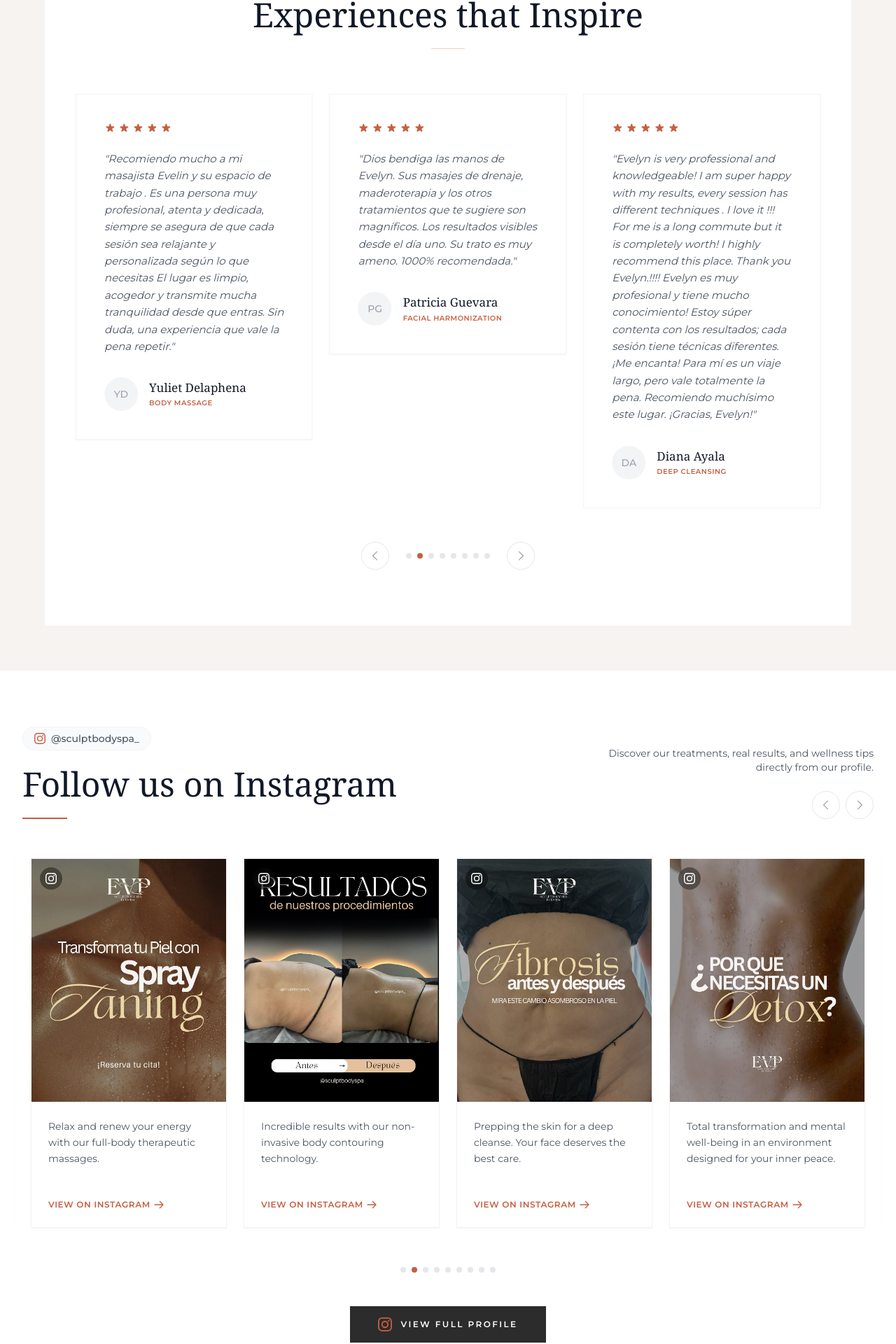
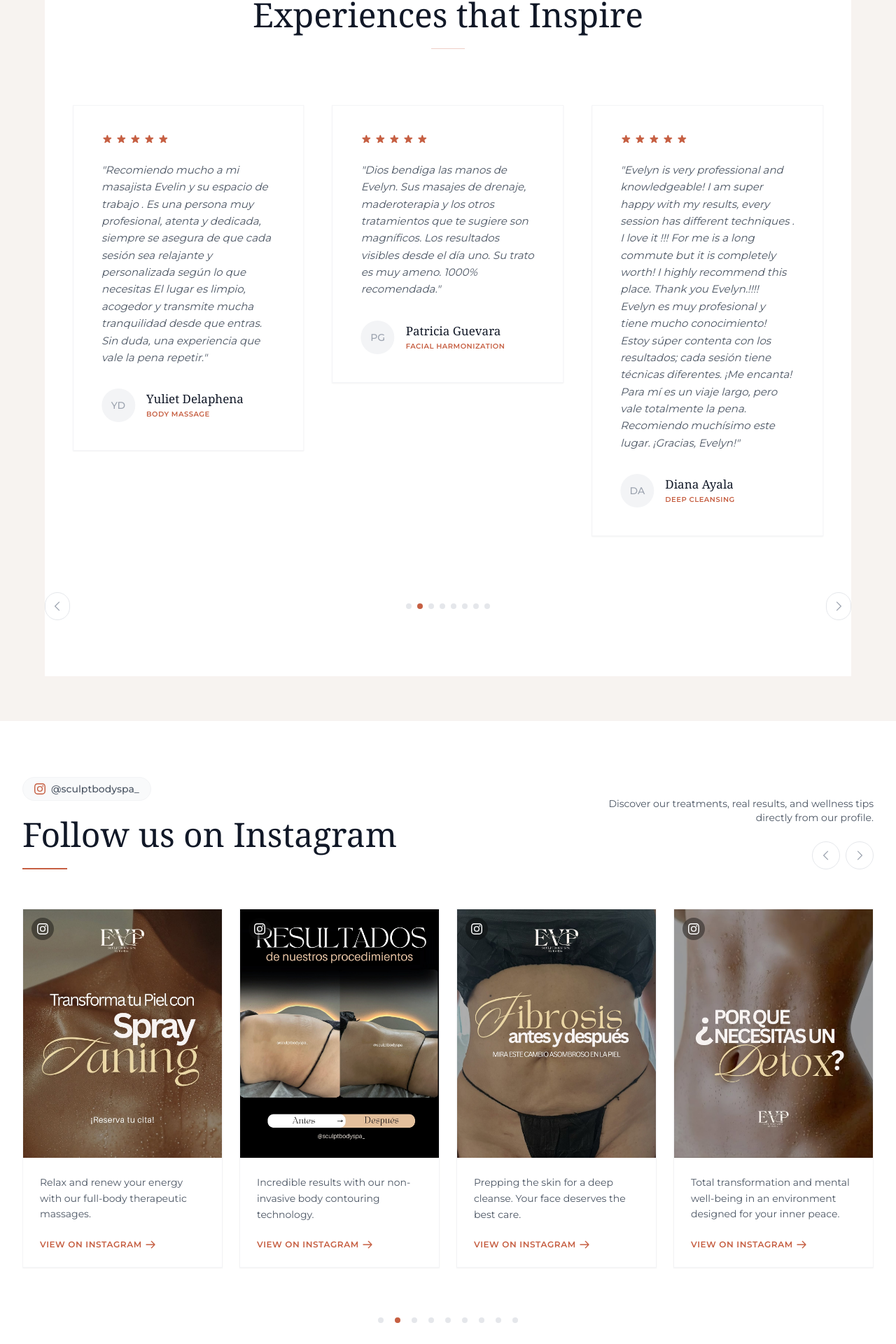
Before and after one commit to deploycoders/EVP-EvelinPaiva, a React (Vite) app: page / in a window 1280 px wide. Shown: the part 5157-7077 px from the top of the page at 70% size. Built offline with nearby package versions, Linux system fonts and the light colour scheme.

Commit message:
cambios antes de unir lo de jm y mio, implementado swiper

```diff
--- a/src/sections/Instagram/InstagramSection.jsx
+++ b/src/sections/Instagram/InstagramSection.jsx
@@ -1,43 +1,14 @@
-import React, { useState, useEffect, useCallback } from 'react';
+import React from 'react';
+import { Swiper, SwiperSlide } from 'swiper/react';
+import { Navigation, Pagination, Autoplay } from 'swiper/modules';
+import 'swiper/css';
+import 'swiper/css/navigation';
+import 'swiper/css/pagination';
+
 import { instagramData } from "@/data/info";
 import InstagramCard from "@/components/InstagramCard";
 
 function InstagramSection() {
-  const [currentIndex, setCurrentIndex] = useState(0);
-  const [visibleCards, setVisibleCards] = useState(4);
-
-  useEffect(() => {
-    const handleResize = () => {
-      if (window.innerWidth < 640) setVisibleCards(1);
-      else if (window.innerWidth < 1024) setVisibleCards(2);
-      else if (window.innerWidth < 1280) setVisibleCards(3);
-      else setVisibleCards(4);
-    };
-
-    handleResize();
-    window.addEventListener('resize', handleResize);
-    return () => window.removeEventListener('resize', handleResize);
-  }, []);
-
-  const totalCards = instagramData.posts.length;
-  const maxIndex = Math.max(0, totalCards - visibleCards);
-
-  const nextSlide = useCallback(() => {
-    setCurrentIndex((prevIndex) => (prevIndex >= maxIndex ? 0 : prevIndex + 1));
-  }, [maxIndex]);
-
-  const prevSlide = () => {
-    setCurrentIndex((prevIndex) => (prevIndex <= 0 ? maxIndex : prevIndex - 1));
-  };
-
-  // Auto-scroll every 5 seconds
-  useEffect(() => {
-    const interval = setInterval(() => {
-      nextSlide();
-    }, 5000);
-    return () => clearInterval(interval);
-  }, [nextSlide]);
-
   return (
     <section id="portfolio" className="bg-white py-20 overflow-hidden w-full">
       <div className="max-w-7xl mx-auto px-4 md:px-8">
@@ -63,16 +34,16 @@ function InstagramSection() {
             </p>
             <div className="flex gap-2">
               <button
-                onClick={prevSlide}
-                className="w-10 h-10 rounded-full border border-gray-200 flex items-center justify-center text-gray-400 hover:border-gray-400 hover:text-gray-800 transition-colors"
+                className="swiper-button-prev-instagram w-10 h-10 rounded-full border border-gray-200 flex items-center justify-center text-gray-400 hover:border-gray-800 hover:text-gray-800 transition-colors cursor-pointer disabled:opacity-50 disabled:cursor-not-allowed"
+                aria-label="Previous post"
               >
                 <svg className="w-5 h-5" fill="none" viewBox="0 0 24 24" stroke="currentColor">
                   <path strokeLinecap="round" strokeLinejoin="round" strokeWidth={1.5} d="M15 19l-7-7 7-7" />
                 </svg>
               </button>
               <button
-                onClick={nextSlide}
-                className="w-10 h-10 rounded-full border border-gray-200 flex items-center justify-center text-gray-400 hover:border-gray-400 hover:text-gray-800 transition-colors"
+                className="swiper-button-next-instagram w-10 h-10 rounded-full border border-gray-200 flex items-center justify-center text-gray-400 hover:border-gray-800 hover:text-gray-800 transition-colors cursor-pointer disabled:opacity-50 disabled:cursor-not-allowed"
+                aria-label="Next post"
               >
                 <svg className="w-5 h-5" fill="none" viewBox="0 0 24 24" stroke="currentColor">
                   <path strokeLinecap="round" strokeLinejoin="round" strokeWidth={1.5} d="M9 5l7 7-7 7" />
@@ -83,38 +54,44 @@ function InstagramSection() {
         </div>
 
         {/* Carousel Area */}
-        <div className="relative mb-12">
-          <div className="overflow-hidden mx-[-12px] px-[12px]">
-            <div
-              className="flex transition-transform duration-500 ease-in-out py-2"
-              style={{ transform: `translateX(-${currentIndex * (100 / visibleCards)}%)` }}
+        <div className="relative mb-8">
+          <div className="mx-[-12px] px-[12px]">
+            <Swiper
+              modules={[Navigation, Pagination, Autoplay]}
+              spaceBetween={24}
+              slidesPerView={1}
+              breakpoints={{
+                640: { slidesPerView: 2 },
+                1024: { slidesPerView: 3 },
+                1280: { slidesPerView: 4 },
+              }}
+              autoplay={{
+                delay: 5000,
+                disableOnInteraction: false,
+              }}
+              pagination={{
+                el: '.swiper-pagination-instagram',
+                clickable: true,
+                bulletClass: 'swiper-custom-bullet-ig',
+                bulletActiveClass: 'swiper-custom-bullet-active-ig',
+              }}
+              navigation={{
+                prevEl: '.swiper-button-prev-instagram',
+                nextEl: '.swiper-button-next-instagram',
+              }}
+              className="pb-4 pt-2"
             >
               {instagramData.posts.map((post) => (
-                <div
-                  key={post.id}
-                  className="flex-shrink-0 px-3"
-                  style={{ width: `${100 / visibleCards}%` }}
-                >
+                <SwiperSlide key={post.id}>
                   <InstagramCard {...post} />
-                </div>
+                </SwiperSlide>
               ))}
-            </div>
+            </Swiper>
           </div>
         </div>
 
-        {/* Pagination Dots */}
-        <div className="flex justify-center flex-wrap gap-2 mb-12">
-          {Array.from({ length: maxIndex + 1 }).map((_, i) => (
-            <button
-              key={i}
-              onClick={() => setCurrentIndex(i)}
-              className={`h-2 rounded-full transition-all ${
-                i === currentIndex ? 'w-2 bg-[#c65f42]' : 'w-2 bg-gray-200 hover:bg-gray-300'
-              }`}
-              aria-label={`Go to slide ${i + 1}`}
-            />
-          ))}
-        </div>
+        {/* Pagination Dots Container */}
+        <div className="swiper-pagination-instagram flex justify-center flex-wrap gap-2 mb-12"></div>
 
         {/* Bottom Button */}
         <div className="flex justify-center">
@@ -132,6 +109,23 @@ function InstagramSection() {
         </div>
 
       </div>
+
+      <style dangerouslySetInnerHTML={{__html: `
+        .swiper-custom-bullet-ig {
+          width: 8px;
+          height: 8px;
+          display: inline-block;
+          border-radius: 50%;
+          background: #e5e7eb;
+          transition: all 0.2s;
+          cursor: pointer;
+          margin: 0 4px;
+        }
+        .swiper-custom-bullet-active-ig {
+          background: #c65f42;
+          width: 8px;
+        }
+      `}} />
     </section>
   );
 }
--- a/src/sections/Testimonials/TestimonialsSection.jsx
+++ b/src/sections/Testimonials/TestimonialsSection.jsx
@@ -1,48 +1,14 @@
-import React, { useState, useEffect, useCallback } from 'react';
+import React from 'react';
+import { Swiper, SwiperSlide } from 'swiper/react';
+import { Navigation, Pagination, Autoplay } from 'swiper/modules';
+import 'swiper/css';
+import 'swiper/css/navigation';
+import 'swiper/css/pagination';
+
 import { testimonialsData } from "@/data/info";
 import TestimonialCard from "@/components/TestimonialCard";
 
 function TestimonialsSection() {
-  const [currentIndex, setCurrentIndex] = useState(0);
-  const [visibleCards, setVisibleCards] = useState(3);
-
-  // Update visible cards based on screen size
-  useEffect(() => {
-    const handleResize = () => {
-      if (window.innerWidth < 768) {
-        setVisibleCards(1);
-      } else if (window.innerWidth < 1024) {
-        setVisibleCards(2);
-      } else {
-        setVisibleCards(3);
-      }
-    };
-
-    handleResize(); // Initial check
-    window.addEventListener('resize', handleResize);
-    return () => window.removeEventListener('resize', handleResize);
-  }, []);
-
-  const totalCards = testimonialsData.length;
-  // Maximum index we can scroll to without showing empty spaces at the end
-  const maxIndex = Math.max(0, totalCards - visibleCards);
-
-  const nextSlide = useCallback(() => {
-    setCurrentIndex((prevIndex) => (prevIndex >= maxIndex ? 0 : prevIndex + 1));
-  }, [maxIndex]);
-
-  const prevSlide = () => {
-    setCurrentIndex((prevIndex) => (prevIndex <= 0 ? maxIndex : prevIndex - 1));
-  };
-
-  // Auto-scroll every 5 seconds
-  useEffect(() => {
-    const interval = setInterval(() => {
-      nextSlide();
-    }, 5000);
-    return () => clearInterval(interval);
-  }, [nextSlide]);
-
   return (
     <section id="testimonials" className="py-20 bg-white overflow-hidden">
       <div className="text-center mb-16 px-4">
@@ -56,29 +22,44 @@ function TestimonialsSection() {
       </div>
 
       <div className="max-w-7xl mx-auto px-4 md:px-8 relative">
-        <div className="overflow-hidden">
-          <div
-            className="flex transition-transform duration-500 ease-in-out"
-            style={{ transform: `translateX(-${currentIndex * (100 / visibleCards)}%)` }}
-          >
-            {testimonialsData.map((testimonial) => (
-              <div
-                key={testimonial.id}
-                className="flex-shrink-0 px-3"
-                style={{ width: `${100 / visibleCards}%` }}
-              >
+        <Swiper
+          modules={[Navigation, Pagination, Autoplay]}
+          spaceBetween={24}
+          slidesPerView={1}
+          breakpoints={{
+            768: { slidesPerView: 2 },
+            1024: { slidesPerView: 3 },
+          }}
+          autoplay={{
+            delay: 5000,
+            disableOnInteraction: false,
+          }}
+          pagination={{
+            el: '.swiper-pagination-testimonials',
+            clickable: true,
+            bulletClass: 'swiper-custom-bullet',
+            bulletActiveClass: 'swiper-custom-bullet-active',
+          }}
+          navigation={{
+            prevEl: '.swiper-button-prev-testimonials',
+            nextEl: '.swiper-button-next-testimonials',
+          }}
+          className="pb-4"
+        >
+          {testimonialsData.map((testimonial) => (
+            <SwiperSlide key={testimonial.id} className="h-auto">
+              <div className="h-full px-2 py-4">
                 <TestimonialCard {...testimonial} />
               </div>
-            ))}
-          </div>
-        </div>
+            </SwiperSlide>
+          ))}
+        </Swiper>
       </div>
 
       {/* Controls */}
       <div className="flex justify-center items-center gap-6 mt-12">
         <button
-          onClick={prevSlide}
-          className="w-10 h-10 rounded-full border border-gray-200 flex items-center justify-center text-gray-400 hover:border-gray-800 hover:text-gray-800 transition-colors cursor-pointer"
+          className="swiper-button-prev-testimonials w-10 h-10 rounded-full border border-gray-200 flex items-center justify-center text-gray-400 hover:border-gray-800 hover:text-gray-800 transition-colors cursor-pointer disabled:opacity-50 disabled:cursor-not-allowed"
           aria-label="Previous testimonial"
         >
           <svg className="w-5 h-5" fill="none" viewBox="0 0 24 24" stroke="currentColor">
@@ -86,22 +67,10 @@ function TestimonialsSection() {
           </svg>
         </button>
 
-        <div className="flex gap-2">
-          {Array.from({ length: maxIndex + 1 }).map((_, i) => (
-            <button
-              key={i}
-              onClick={() => setCurrentIndex(i)}
-              className={`w-2 h-2 rounded-full transition-colors ${
-                i === currentIndex ? 'bg-[#c65f42]' : 'bg-gray-200'
-              }`}
-              aria-label={`Go to slide ${i + 1}`}
-            />
-          ))}
-        </div>
+        <div className="swiper-pagination-testimonials flex gap-2 items-center justify-center"></div>
 
         <button
-          onClick={nextSlide}
-          className="w-10 h-10 rounded-full border border-gray-200 flex items-center justify-center text-gray-400 hover:border-gray-800 hover:text-gray-800 transition-colors cursor-pointer"
+          className="swiper-button-next-testimonials w-10 h-10 rounded-full border border-gray-200 flex items-center justify-center text-gray-400 hover:border-gray-800 hover:text-gray-800 transition-colors cursor-pointer disabled:opacity-50 disabled:cursor-not-allowed"
           aria-label="Next testimonial"
         >
           <svg className="w-5 h-5" fill="none" viewBox="0 0 24 24" stroke="currentColor">
@@ -109,6 +78,21 @@ function TestimonialsSection() {
           </svg>
         </button>
       </div>
+
+      <style dangerouslySetInnerHTML={{__html: `
+        .swiper-custom-bullet {
+          width: 8px;
+          height: 8px;
+          display: inline-block;
+          border-radius: 50%;
+          background: #e5e7eb;
+          transition: all 0.2s;
+          cursor: pointer;
+        }
+        .swiper-custom-bullet-active {
+          background: #c65f42;
+        }
+      `}} />
     </section>
   );
 }
```
Also changed, not shown: src/sections/Hero/HeroSection.jsx (+0 -9 lines).
